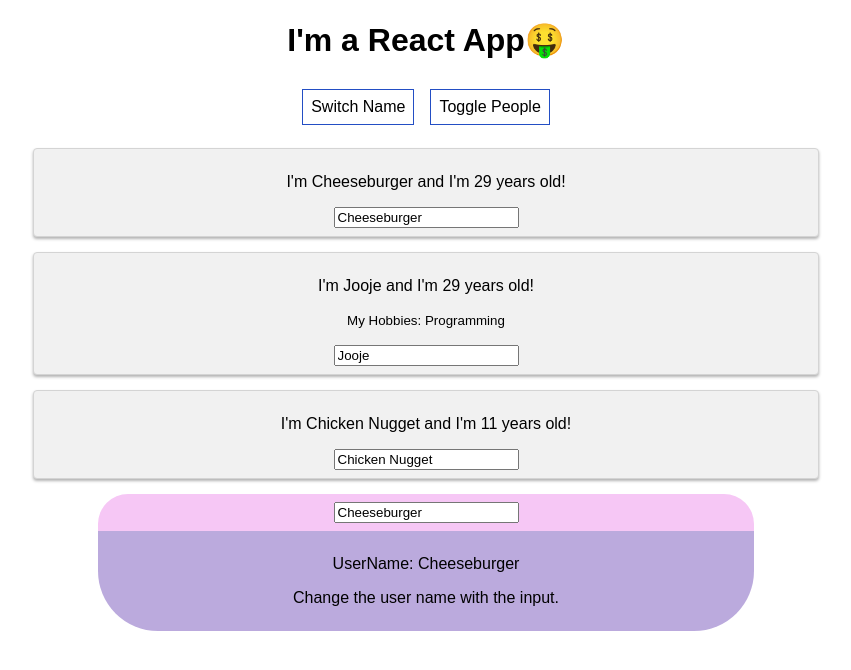
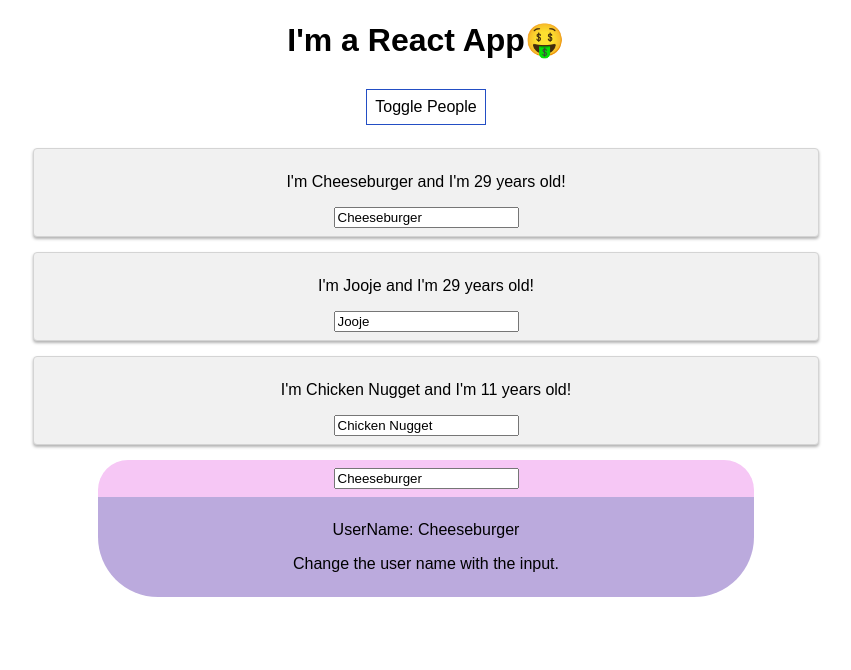
Before and after one commit to mallenswe/React-Learning, a React (Create React App) app in the folder react-complete-guide/: page / in a window 1280 px wide. Both pictures are taken after a click on the button "Toggle People". Shown: the top 670 px of the page, without its empty margins (214-1065 px from the left). Built offline with nearby package versions, Linux system fonts and the light colour scheme.

Commit message:
React-Learning: Dynamic Person Component Display
this.state.people is now mapped to a Person component.

A key, id, has been included in the 'people' object which is then used as a key on the Person component.

deletePersonHandler has been added to remove a person from this.state.people

```diff
--- a/react-complete-guide/src/App.js
+++ b/react-complete-guide/src/App.js
@@ -8,41 +8,70 @@ import UserOutput from "./BaseSyntaxAssignment/UserOutput/UserOutput";
 class App extends Component {
   state = {
     people: [
-      { name: "Cheeseburger", age: 29 },
-      { name: "Jooje", age: 29 },
-      { name: "Chicken Nugget", age: Math.floor(Math.random() * 30) },
+      { id: "p01", name: "Cheeseburger", age: 29 },
+      { id: "p02", name: "Jooje", age: 29 },
+      {
+        id: "p03",
+        name: "Chicken Nugget",
+        age: Math.floor(Math.random() * 30),
+      },
     ],
     otherState: "Some Other Values",
     userName: "Cheeseburger",
     showPeople: false,
   };
 
-  switchNameHandler = (newName) => {
-    // console.log('was clicked');
-    // DON'T DO THIS: this.state.people[0].age = Math.floor(Math.random() * 30);
-    this.setState({
-      people: [
-        { name: "Cheeseburger", age: Math.floor(Math.random() * 30) },
-        { name: "Jooje", age: Math.floor(Math.random() * 30) },
-        { name: newName, age: Math.floor(Math.random() * 30) },
-      ],
-    });
-  };
+  // switchNameHandler = (newName) => {
+  //   // console.log('was clicked');
+  //   // DON'T DO THIS: this.state.people[0].age = Math.floor(Math.random() * 30);
+  //   this.setState({
+  //     people: [
+  //       { name: "Cheeseburger", age: Math.floor(Math.random() * 30) },
+  //       { name: "Jooje", age: Math.floor(Math.random() * 30) },
+  //       { name: newName, age: Math.floor(Math.random() * 30) },
+  //     ],
+  //   });
+  // };
 
-  nameChangedHandler = (event) => {
-    this.setState({
-      people: [
-        { name: "Cheeseburger", age: Math.floor(Math.random() * 30) },
-        { name: "Jooje", age: Math.floor(Math.random() * 30) },
-        { name: event.target.value, age: Math.floor(Math.random() * 30) },
-      ],
-    });
+  nameChangedHandler = (event, personId) => {
+
+    const personIndex = this.state.people.findIndex(
+      (person) => person.id === personId
+    );
+
+    // const person = Object.assign({}, this.state.people[personIndex]);
+
+    const person = {
+      ...this.state.people[personIndex]
+    };
+
+    person.name = event.target.value;
+
+    const people = [...this.state.people];
+
+    people[personIndex] = person;
+
+    this.setState({people: people})
+    // this.setState({
+    //   people: [
+    //     { name: "Cheeseburger", age: Math.floor(Math.random() * 30) },
+    //     { name: "Jooje", age: Math.floor(Math.random() * 30) },
+    //     { name: event.target.value, age: Math.floor(Math.random() * 30) },
+    //   ],
+    // });
   };
 
   userNameChangedHandler = (event) => {
     this.setState({
       userName: event.target.value,
     });
+  };
+
+  deletePersonHandler = (personIndex) => {
+    // const people = this.state.people.slice();
+    const people = [...this.state.people];
+    people.splice(personIndex, 1);
+    this.setState({ people: people });
   };
 
   togglePeople = () => {
@@ -65,22 +94,18 @@ class App extends Component {
     if (this.state.showPeople) {
       persons = (
         <div>
-          <Person
-            name={this.state.people[0].name}
-            age={this.state.people[0].age}
-          />
-          <Person
-            name={this.state.people[1].name}
-            age={this.state.people[1].age}
-          >
-            My Hobbies: Programming
-          </Person>
-          <Person
-            name={this.state.people[2].name}
-            age={this.state.people[2].age}
-            click={this.switchNameHandler.bind(this, "Chicken Nugget!")}
-            changed={this.nameChangedHandler}
-          />
+          {this.state.people.map((person, index) => {
+            return (
+              <Person
+                name={person.name}
+                age={person.age}
+                click={() => this.deletePersonHandler(index)}
+                key={person.id}
+                // click={this.switchNameHandler.bind(this, "Chicken Nugget!")}
+                changed={(event) => this.nameChangedHandler(event, person.id)}
+              />
+            );
+          })}
         </div>
       );
     }
@@ -93,12 +118,12 @@ class App extends Component {
             🤑
           </span>
         </h1>
-        <button
+        {/* <button
           style={style}
           onClick={() => this.switchNameHandler("French Fries")}
         >
           Switch Name
-        </button>
+        </button> */}
         <button style={style} onClick={this.togglePeople}>
           Toggle People
         </button>
```
